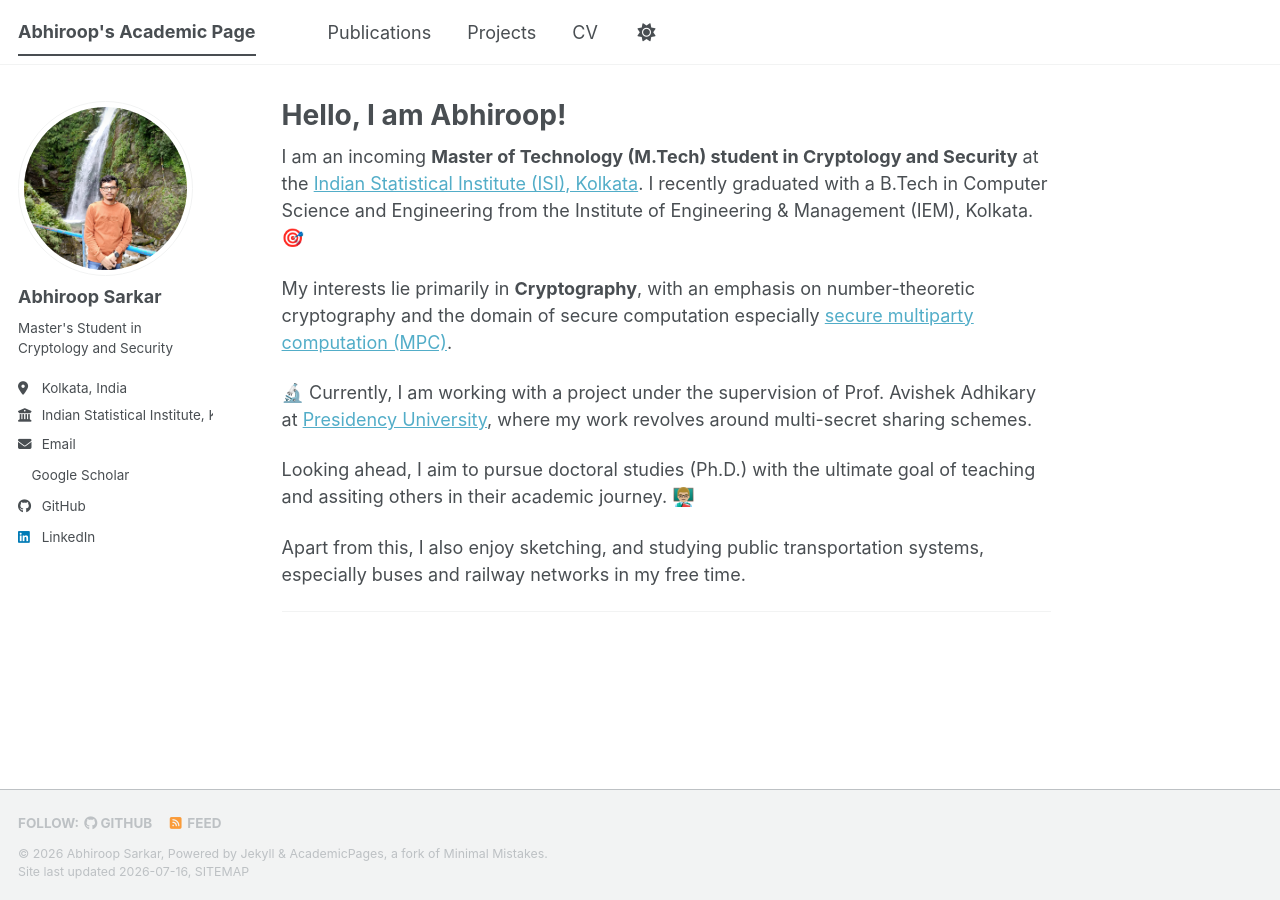
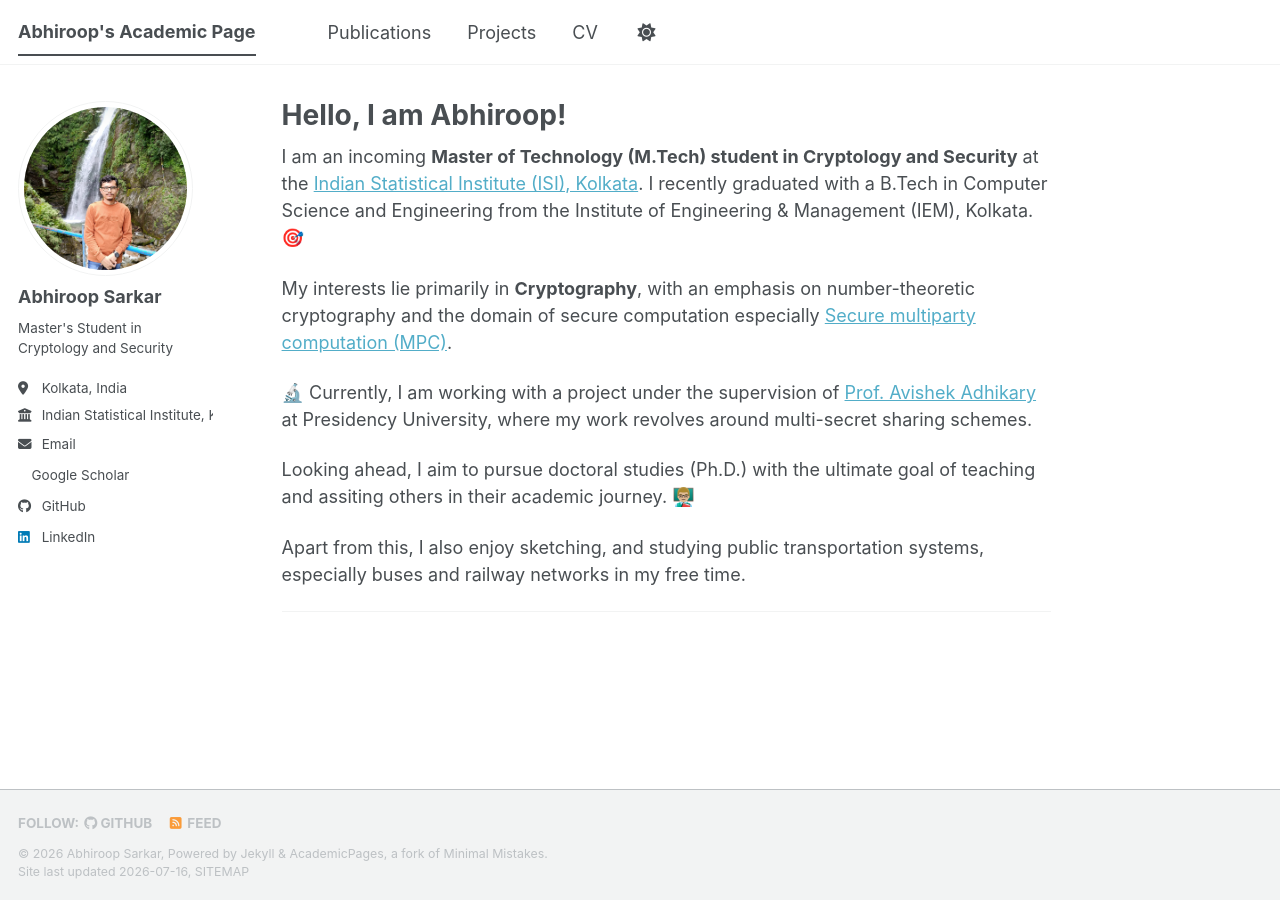
Before and after one commit to Abhiroop2004/Abhiroop2004.github.io, a Jekyll site: the page built from _pages/about.md, in a window 1280 px wide. Built offline with Jekyll 4.4.1, drawn with Linux system fonts in a browser that asks for light colours; a style sheet for code colours, icons or effects is not loaded; some of the changed lines change nothing that is shown.

Commit message:
Changes to home page

```diff
--- a/_pages/about.md
+++ b/_pages/about.md
@@ -9,9 +9,9 @@ redirect_from:
 
 I am an incoming **Master of Technology (M.Tech) student in Cryptology and Security** at the [Indian Statistical Institute (ISI), Kolkata](https://www.isical.ac.in/index#). I recently graduated with a B.Tech in Computer Science and Engineering from the Institute of Engineering & Management (IEM), Kolkata. 🎯
 
-My interests lie primarily in **Cryptography**, with an emphasis on number-theoretic cryptography and the domain of secure computation especially [secure multiparty computation (MPC)](https://github.com/rdragos/awesome-mpc).
+My interests lie primarily in **Cryptography**, with an emphasis on number-theoretic cryptography and the domain of secure computation especially [Secure multiparty computation (MPC)](https://github.com/rdragos/awesome-mpc).
 
-🔬 Currently, I am working with a project under the supervision of Prof. Avishek Adhikary at [Presidency University](), where my work revolves around multi-secret sharing schemes.
+🔬 Currently, I am working with a project under the supervision of [Prof. Avishek Adhikary](https://www.presiuniv.ac.in/web/staff.php?staffid=424) at Presidency University, where my work revolves around multi-secret sharing schemes.
 
 Looking ahead, I aim to pursue doctoral studies (Ph.D.) with the ultimate goal of teaching and assiting others in their academic journey. 👨🏼‍🏫
 
```
